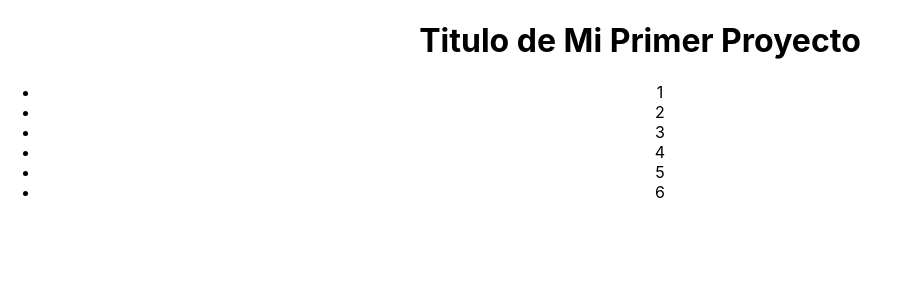
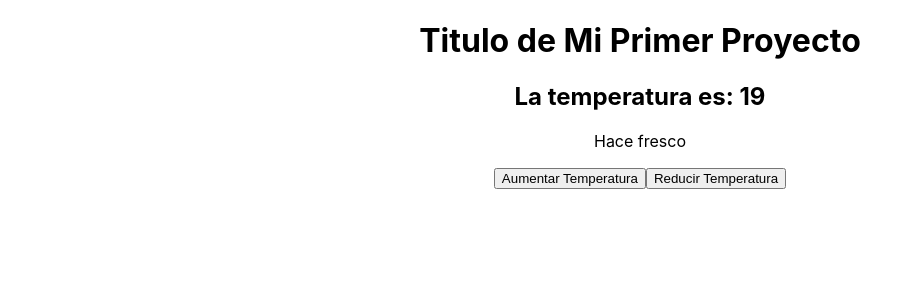
Before and after one commit to soniacastromartel/primerproyectoReact, a React (Create React App) app in the folder my-app/: page / in a window 1280 px wide. Shown: the top 300 px of the page, without its empty margins (0-900 px from the left). Built offline with nearby package versions, Linux system fonts and the light colour scheme.

Commit message:
1.5 operador ternario

```diff
--- a/my-app/src/App.jsx
+++ b/my-app/src/App.jsx
@@ -1,11 +1,11 @@
 import React from 'react';
 import './App.css';
-import Listado from './components/Listado';
+import { Temperatura } from './components/Temperatura';
 function App() {
   return (
     <div className="App">
      <h1>Titulo de Mi Primer Proyecto</h1>
-     <Listado></Listado>
+     <Temperatura></Temperatura>
     </div>
   );
 }
--- /dev/null
+++ b/my-app/src/components/Temperatura.jsx
@@ -0,0 +1,26 @@
+import React, {useState} from 'react'
+
+export const Temperatura = () => {
+    const [temperatura, setTemperatura] = useState(19)
+    const Subir = () =>{
+        setTemperatura(temperatura + 1)
+    }
+
+    const Bajar = () =>{
+        setTemperatura(temperatura - 1)
+    }
+
+    return (
+        <div>
+            <h2>La temperatura es: {temperatura} </h2>
+            <p>
+                {
+                    temperatura >21 ? 'Hace calor' : 'Hace fresco'
+                }
+            </p>
+            <button onClick= {Subir}> Aumentar Temperatura</button>
+            <button onClick= {Bajar}> Reducir Temperatura</button>
+
+        </div>
+    )
+}
```
